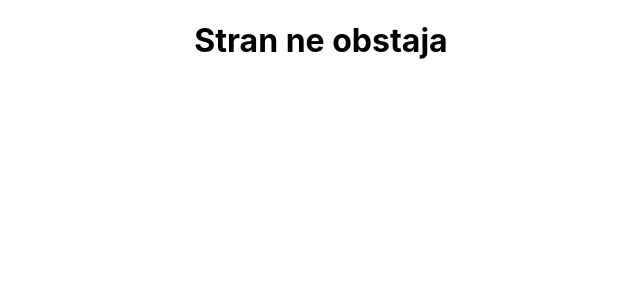
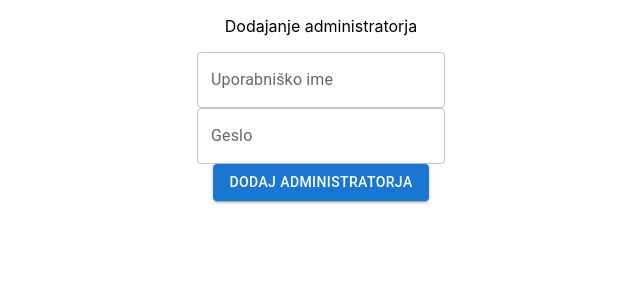
Before and after one commit to gajciii/Auxilium, a React (Create React App) app in the folder Auxilium/frontend/: page /administrator in a window 1280 px wide. Shown: the top 300 px of the page, without its empty margins (319-959 px from the left). Built offline with nearby package versions, Linux system fonts and the light colour scheme.

Commit message:
Delno implementiran frontend (admin)

```diff
--- /dev/null
+++ b/Auxilium/frontend/src/components/Administrator/Administrator.js
@@ -0,0 +1,39 @@
+import { Button, TextField } from "@mui/material";
+import React, { useState } from "react";
+import api from "../../services/api";
+
+const Administrator = () => {
+    const [uporabniskoIme, setUporabniskoIme] = useState("");
+    const [geslo, setGeslo] = useState("");
+
+    const dodajAdministratorja = () => {
+        api.post("/administratorji/dodajAdministratorja", {
+            uporabniskoIme: uporabniskoIme,
+            geslo: geslo
+        })
+        .then((result) => console.log(result.data))
+        .catch(error => console.error('AxiosError:', error));
+    }
+
+    return (
+        <div>
+            <p>Dodajanje administratorja</p>
+            <TextField
+                variant="outlined"
+                value={uporabniskoIme}
+                onChange={(event) => setUporabniskoIme(event.target.value)}
+                label="Uporabniško ime"
+            /><br />
+            <TextField
+                variant="outlined"
+                value={geslo}
+                onChange={(event) => setGeslo(event.target.value)}
+                label="Geslo"
+                type="password"
+            /><br />
+            <Button variant="contained" onClick={dodajAdministratorja}>Dodaj administratorja</Button>
+        </div>
+    );
+};
+
+export default Administrator;
--- a/Auxilium/frontend/src/components/routing/Routing.js
+++ b/Auxilium/frontend/src/components/routing/Routing.js
@@ -1,13 +1,14 @@
 import React from "react";
 import { Route } from "react-router";
 import { Routes } from "react-router-dom";
+import Administrator from "../Administrator/Administrator";
 import PageNotFound from "../PageNotFound/PageNotFound";
-
 
 export default function Routing(){
     return(
         <Routes>
-            <Route path="*" element={<PageNotFound />}/>
+            <Route path="/administrator" element={<Administrator />} />
+            <Route path="*" element={<PageNotFound />} />
         </Routes>
     );
 }
```
Also changed, not shown: 1 other file (tests, documents, lock files or other folders).
